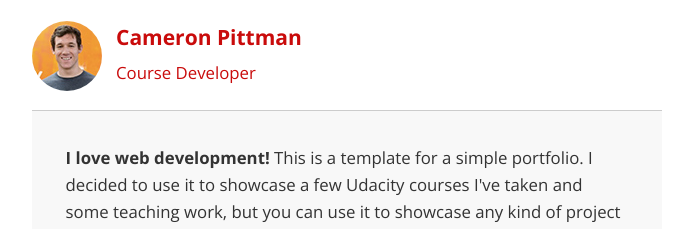
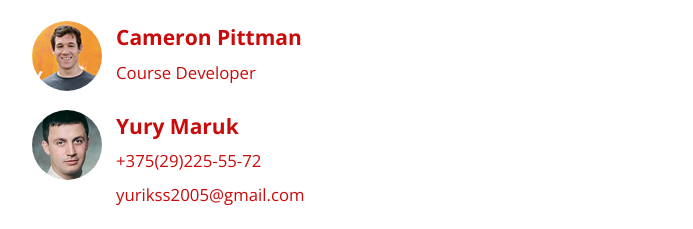
Before and after one commit to TomHooks/critical-rendering-path, a plain HTML site: page index.html in a window 1280 px wide. Shown: the top 229 px of the page, without its empty margins (293-986 px from the left). Drawn offline with nearby package versions, Linux system fonts and the light colour scheme.

Commit message:
critical-rendering-path/[feature]: add info about me

```diff
--- a/index.html
+++ b/index.html
@@ -22,6 +22,8 @@
 <header>
     <a href="/"><img src="img/profilepic.jpg"></a>
     <p>Cameron Pittman<br><span>Course Developer</span></p>
+    <a href="/"><img src="img/photo.jpg"></a>
+    <p>Yury Maruk<br><span>+375(29)225-55-72</span><br><span>yurikss2005@gmail.com</span></p>
 </header>
 
 <div class="container">
```
Also changed, not shown: img/photo.jpg (added).
